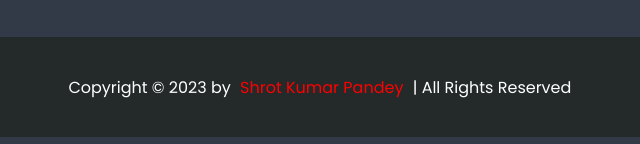
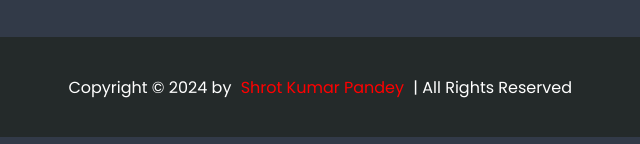
Before and after one commit to Shrot8546/portfolio, a plain HTML site: page index.html in a window 1280 px wide. Shown: the part 4037-4181 px from the top of the page, 65-705 px from the left. Drawn offline with nearby package versions, Linux system fonts and the light colour scheme; a script that the page names is missing.

Commit message:
index.html

```diff
--- a/index.html
+++ b/index.html
@@ -175,7 +175,7 @@
 
 <footer class="footer">
   <div class="footer-text">
-    <p>Copyright &copy; 2023 by <span>Shrot Kumar Pandey</span> | All Rights Reserved</p>
+    <p>Copyright &copy; 2024 by <span>Shrot Kumar Pandey</span> | All Rights Reserved</p>
   </div>
   <div class="footer-iconTop">
     <a href="#home"><i class='bx bx-up-arrow-alt'></i></a>
```
